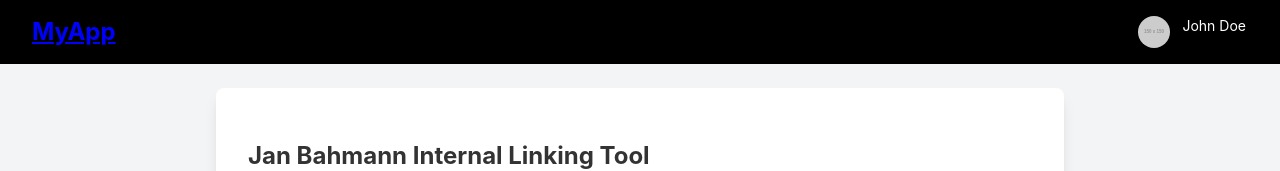
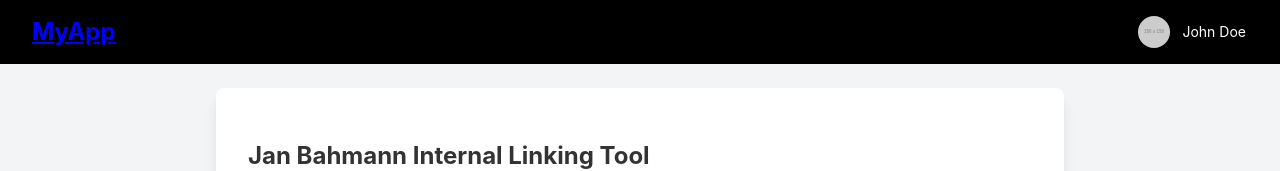
Before and after one commit to Dominien/interal-linking_license, a React (Vite) app: page /internal-linking-tool in a window 1280 px wide. Shown: the top 171 px of the page. Built offline with nearby package versions, Linux system fonts and the light colour scheme.

Commit message:
Add keyword_list.py and update project structure

```diff
--- a/src/Navbar.jsx
+++ b/src/Navbar.jsx
@@ -13,10 +13,10 @@ const Navbar = () => {
   return (
     <nav className="bg-black text-white">
       <div className="max-w-7xl mx-auto px-4 sm:px-6 lg:px-8">
-        <div className="flex justify-between items-center h-16"> {/* Added items-center to vertically center content */}
+        <div className="flex justify-between items-center h-16">
           <div className="flex">
             <div className="flex-shrink-0">
-              <Link to="/" className="text-2xl font-bold text-white no-underline hover:text-gray-400"> {/* Updated link styling */}
+              <Link to="/" className="text-2xl font-bold text-white no-underline hover:text-gray-400">
                 MyApp
               </Link>
             </div>
@@ -25,10 +25,10 @@ const Navbar = () => {
             <div className="relative">
               <button
                 onClick={toggleDropdown}
-                className="flex text-sm border-2 border-transparent rounded-full focus:outline-none focus:border-white transition duration-150 ease-in-out"
+                className="flex items-center justify-center text-sm border-2 border-transparent rounded-full focus:outline-none focus:border-transparent transition duration-150 ease-in-out"
               >
                 <img className="h-8 w-8 rounded-full" src={profilePicUrl} alt="Profile" />
-                <span className="ml-3">{userName}</span>
+                <span className="ml-3 text-white">{userName}</span>
               </button>
               {isDropdownOpen && (
                 <div className="origin-top-right absolute right-0 mt-2 w-48 rounded-md shadow-lg py-1 bg-white ring-1 ring-black ring-opacity-5 focus:outline-none z-50">
```
